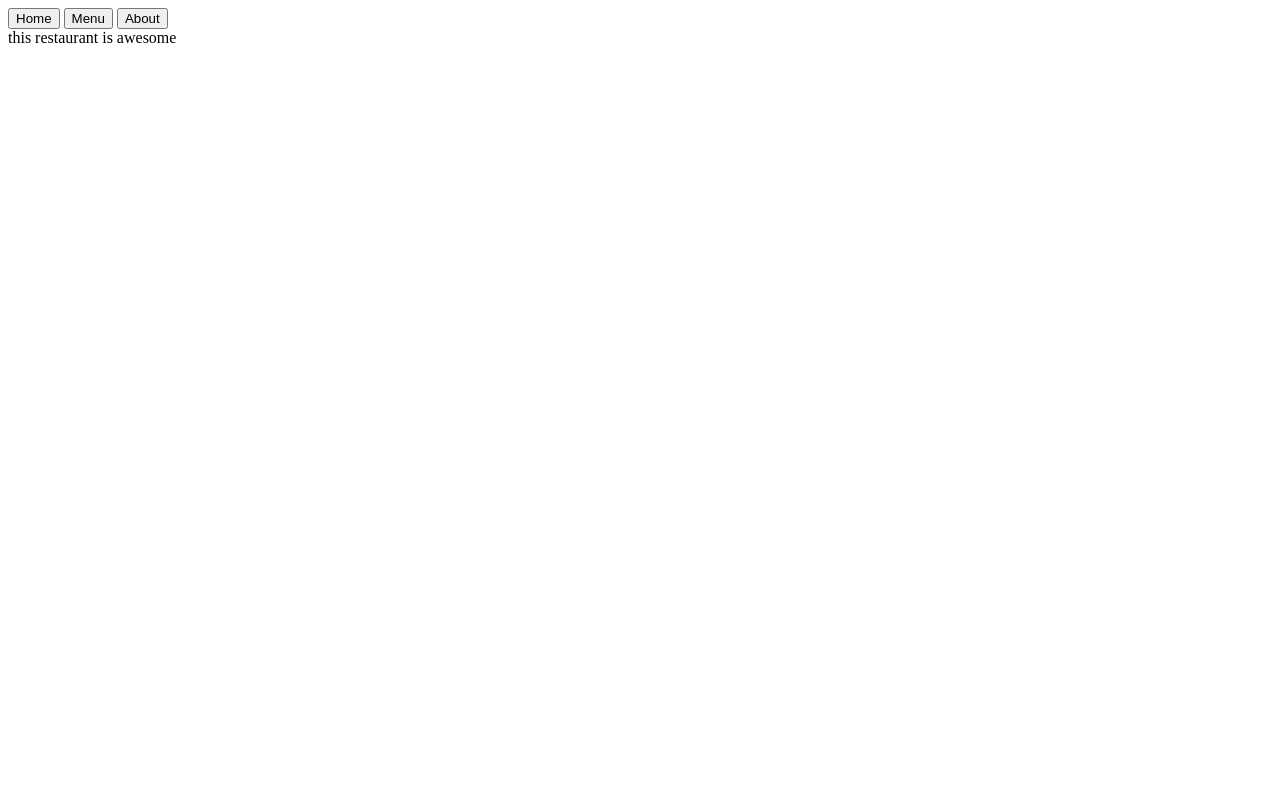
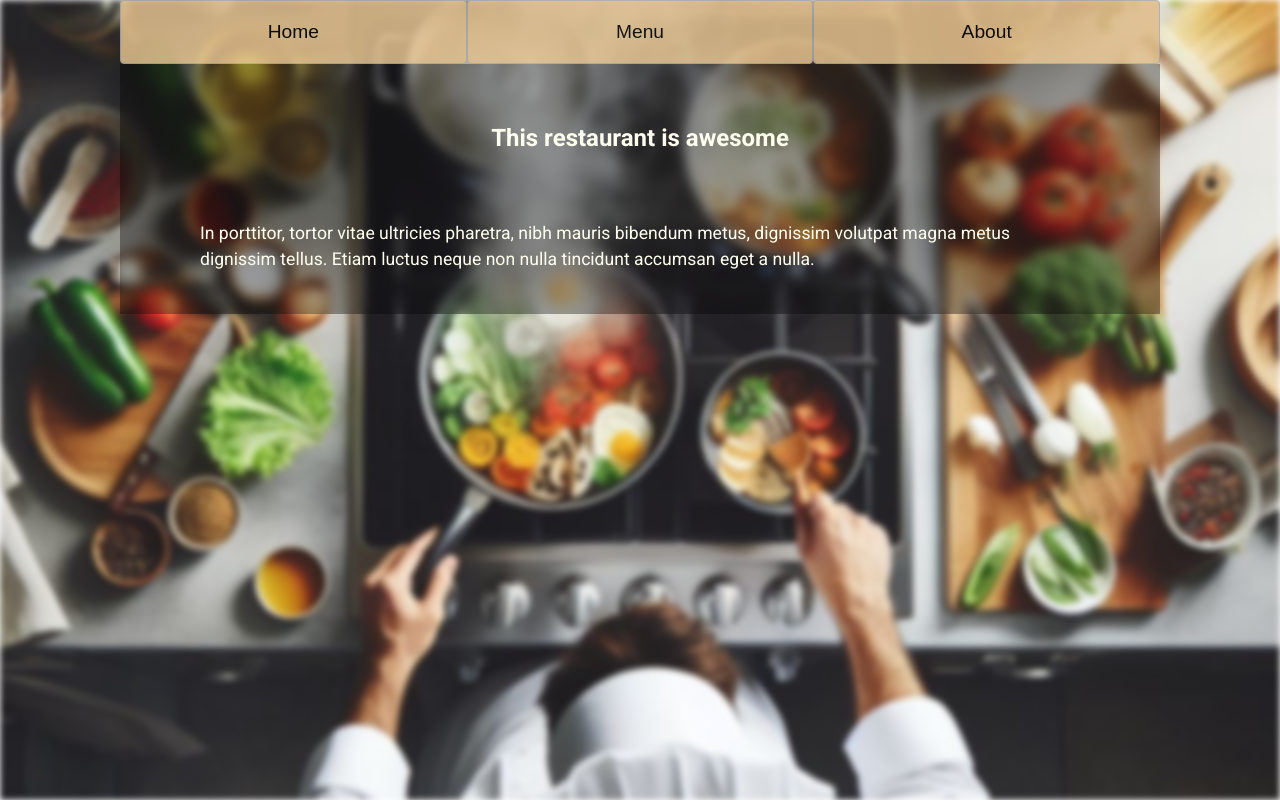
Before and after one commit to allan2609/restaurant-page, a website built with webpack: page src/index.html in a window 1280 px wide. Built offline with nearby package versions, Linux system fonts and the light colour scheme.

Commit message:
Add more content and styling

```diff
--- a/package.json
+++ b/package.json
@@ -17,7 +17,9 @@
   },
   "homepage": "https://github.com/allan2609/restaurant-page#readme",
   "devDependencies": {
+    "css-loader": "^6.10.0",
     "html-webpack-plugin": "^5.6.0",
+    "style-loader": "^3.3.4",
     "webpack": "^5.90.3",
     "webpack-cli": "^5.1.4"
   }
--- a/src/about.js
+++ b/src/about.js
@@ -1,5 +1,21 @@
 function about() {
-  document.querySelector("#content").textContent = "it's not cheap.";
+  const title = document.createElement("div");
+  title.textContent = "About us";
+  title.className = "title";
+
+  const introText = document.createElement("p");
+  const history = document.createElement("p");
+  const lastPara = document.createElement("p");
+
+  introText.textContent = "Duis aute irure dolor in reprehenderit in voluptate velit esse cillum dolore eu fugiat nulla pariatur.";
+  history.textContent = "Excepteur sint occaecat cupidatat non proident, sunt in culpa qui officia deserunt mollit anim id est laborum. Etiam ac tempor ligula. Aliquam eu nibh efficitur, ullamcorper ipsum vel, varius neque. Praesent aliquam, massa eget pellentesque pharetra, mi tellus posuere ex, quis cursus quam dui vitae odio. Nullam venenatis enim dui, vel porttitor est dignissim ut. Suspendisse quis cursus libero.";
+  lastPara.textContent = "Lorem ipsum dolor sit amet, consectetur adipiscing elit.";
+
+  document.querySelector("#content").textContent = "";
+  document.querySelector("#content").appendChild(title);
+  document.querySelector("#content").appendChild(introText);
+  document.querySelector("#content").appendChild(history);
+  document.querySelector("#content").appendChild(lastPara);
 }
 
 export default about;
--- a/src/home.js
+++ b/src/home.js
@@ -1,5 +1,14 @@
 function home() {
-  document.querySelector("#content").textContent = "this restaurant is awesome";
+  const title = document.createElement("div");
+  title.textContent = "This restaurant is awesome";
+  title.className = "title";
+
+  const description = document.createElement("p");
+  description.textContent = "In porttitor, tortor vitae ultricies pharetra, nibh mauris bibendum metus, dignissim volutpat magna metus dignissim tellus. Etiam luctus neque non nulla tincidunt accumsan eget a nulla.";
+
+  document.querySelector("#content").textContent = "";
+  document.querySelector("#content").appendChild(title);
+  document.querySelector("#content").appendChild(description);
 }
 
 export default home;
--- a/src/index.html
+++ b/src/index.html
@@ -5,10 +5,13 @@
 <head>
   <meta charset="UTF-8">
   <meta name="viewport" content="width=device-width, initial-scale=1.0">
-  <title>Document</title>
+  <link rel="stylesheet" href="../src/styles.css">
+  <title>Restaurant Page</title>
 </head>
 
 <body>
+  <div class="bg-image"></div>
+  <div class="container">
     <header>
       <nav>
         <button class="home">Home</button>
@@ -17,6 +20,7 @@
       </nav>
     </header>
     <div class="div" id="content"></div>
+  </div>
 </body>
 
 </html>
--- a/src/index.js
+++ b/src/index.js
@@ -6,4 +6,6 @@ document.querySelector(".home").addEventListener("click", home);
 document.querySelector(".menu").addEventListener("click", menu);
 document.querySelector(".about").addEventListener("click", about);
 
+//document.body.style.backgroundImage = "url('../src/image0.jpeg')";
+
 home();
--- a/src/menu.js
+++ b/src/menu.js
@@ -1,5 +1,17 @@
 function menu() {
-  document.querySelector("#content").textContent = "cheeseburger is 4873€";
+  const cheeseburger = document.createElement("p");
+  cheeseburger.textContent = "Cheeseburger 29€";
+
+  const fries = document.createElement("p");
+  fries.textContent = "Fries 22€";
+
+  const pizza = document.createElement("p");
+  pizza.textContent = "Pizza 45€";
+
+  document.querySelector("#content").textContent = "";
+  document.querySelector("#content").appendChild(cheeseburger);
+  document.querySelector("#content").appendChild(fries);
+  document.querySelector("#content").appendChild(pizza);
 }
 
 export default menu;
--- /dev/null
+++ b/src/styles.css
@@ -0,0 +1,70 @@
+@import url('https://fonts.googleapis.com/css2?family=Roboto:wght@400;700&display=swap');
+
+body {
+  display: flex;
+  flex-direction: column;
+  margin: 0;
+  min-height: 100vh;
+  font-family: Roboto, sans-serif;
+  align-items: center;
+}
+
+.bg-image {
+  background-image: url(../src/image0.jpeg);
+  filter: blur(3px);
+  -webkit-filter: blur(3px);
+  height: 100%;
+  background-position: center;
+  background-repeat: no-repeat;
+  background-size: cover;
+  position: fixed;
+  top: 0;
+  width: 100vw;
+  z-index: -1;
+}
+
+nav {
+  display: flex;
+  align-content: space-evenly;
+}
+
+.container {
+  width: min(65rem, 100%);
+}
+
+button {
+  display: flex;
+  flex: 1;
+  padding-top: 1.25rem;
+  padding-bottom: 1.25rem;
+  opacity: 0.87;
+  font-size: 1.2rem;
+  justify-content: center;
+  background-color: #debd8c;
+  border: 1px solid darkgray;
+  border-radius: 0.25rem;
+}
+
+button:hover {
+  background-color: blanchedalmond;
+}
+
+#content {
+  color: ivory;
+  font-size: 1.1rem;
+  line-height: 1.5;
+  padding-left: min(5rem, 10vmin);
+  padding-right: min(5rem, 10vmin);
+  padding-top: 1.5rem;
+  padding-bottom: 1.5rem;
+  background-color: rgba(0, 0, 0, 0.35);
+  backdrop-filter: blur(5px);
+}
+
+.title {
+  font-size: 1.5rem;
+  font-weight: bold;
+  margin-top: 2rem;
+  margin-bottom: 4rem;
+  text-align: center;
+}
```
Also changed, not shown: src/image0.jpeg (added), 1 other file. Lines whose indentation alone changed are shown as unchanged.
